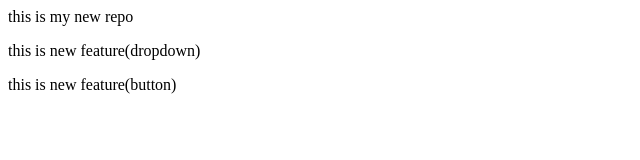
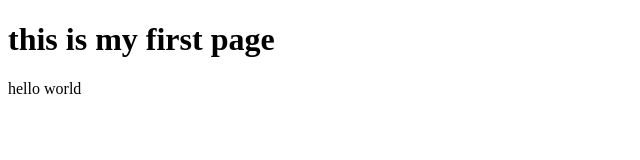
Before and after one commit to GULSLHANMARSKOLE/repolocal, a plain HTML site: page index.html in a window 1280 px wide. Shown: the whole page, without its empty margins (0-640 px from the left). Drawn offline with Linux system fonts and the light colour scheme.

Commit message:
Add head tag

```diff
--- a/index.html
+++ b/index.html
@@ -1,3 +1,14 @@
-<p>this is my new repo</p>
-<p>this is new feature(dropdown)</p>
-<p>this is new feature(button)</p>
+<!DOCTYPE html>
+<html lang="en">
+<head>
+    <meta charset="UTF-8">
+    <meta name="viewport" content="width=device-width, initial-scale=1.0">
+    <title>First Page</title>
+</head>
+<body>
+    <h1>this is my first page </h1>
+    <p>hello world </p>
+
+
+</body>
+</html>
```
